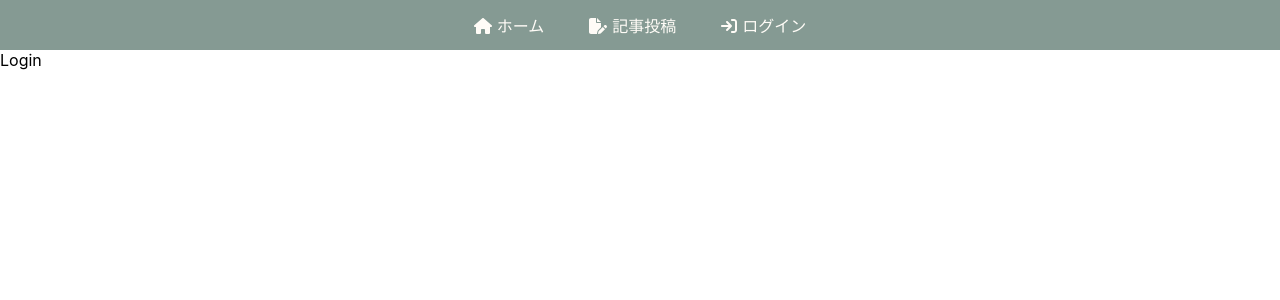
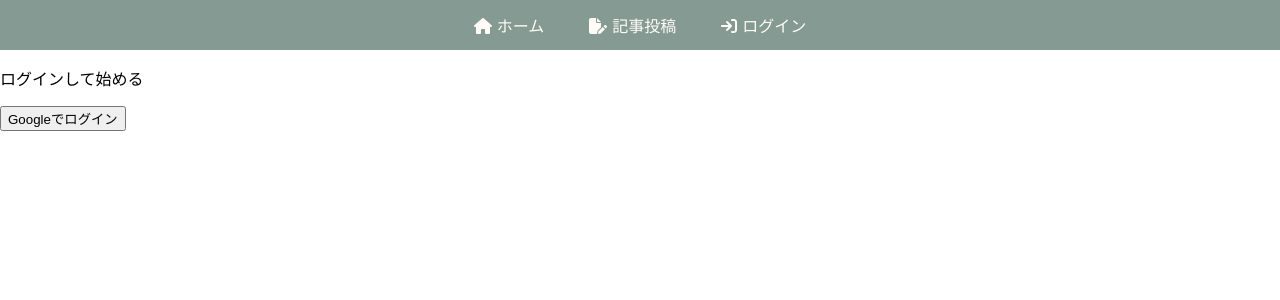
Before and after one commit to Koseeee-27/blog-react-and-firebase, a React (Create React App) app: page /login in a window 1280 px wide. Shown: the top 300 px of the page. Built offline with nearby package versions, Linux system fonts and the light colour scheme.

Commit message:
ログイン機能

```diff
--- a/src/App.js
+++ b/src/App.js
@@ -1,4 +1,5 @@
 import './App.css';
+import React, { useState } from 'react';
 import { BrowserRouter as Router, Routes, Route, Link } from "react-router-dom"
 import Home from './components/Home/Home';
 import Login from './components/Auth/Login';
@@ -7,13 +8,16 @@ import CreatePost from './components/CreatePost/CreatePost'
 import Navbar from './components/Navbar/Navbar';
 
 function App() {
+  // ログイン状態
+  const [isAuth, setIsAuth] = useState(false);
+
   return (
     <Router>
       <Navbar />
       <Routes>
         <Route path='/' element={<Home />} ></Route>
         <Route path='/createpost' element={<CreatePost />} ></Route>
-        <Route path='/login' element={<Login />} ></Route>
+        <Route path='/login' element={<Login setIsAuth={setIsAuth} />} ></Route>
         <Route path='/logout' element={<Logout />} ></Route>
       </Routes>
     </Router>
--- a/src/components/Auth/Login.js
+++ b/src/components/Auth/Login.js
@@ -1,8 +1,24 @@
+import { signInWithPopup } from 'firebase/auth';
 import React from 'react'
+import { auth, provider } from '../../firebase';
+import { useNavigate } from 'react-router-dom';
 
-const Login = () => {
+const Login = ({ setIsAuth }) => {
+  const navigate = useNavigate();
+  const loginInWithGoogle = () => {
+    // Googleログインの処理をここに実装
+    signInWithPopup(auth, provider).then((result) => {
+      localStorage.setItem('isAuth', true);
+      setIsAuth(true);
+      navigate('/');
+    })
+  }
+
   return (
-    <div>Login</div>
+    <div>
+      <p>ログインして始める</p>
+      <button onClick={loginInWithGoogle}>Googleでログイン</button>
+    </div>
   )
 }
 
```
